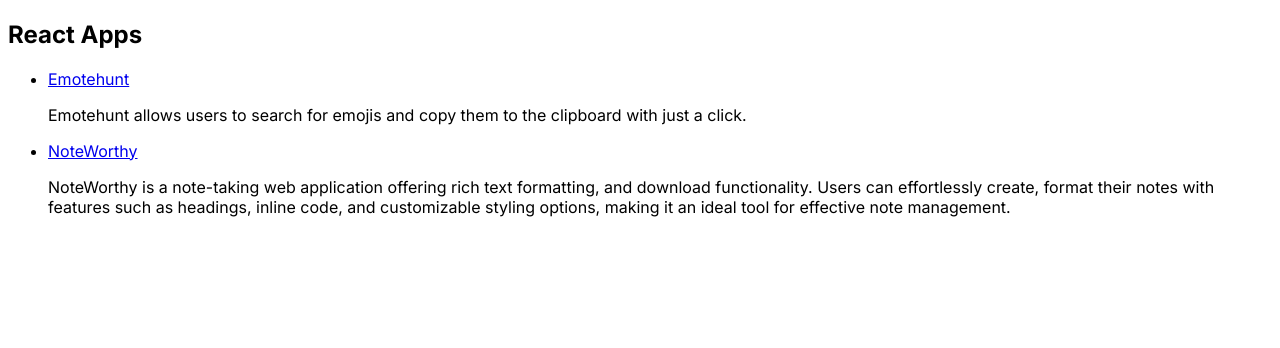
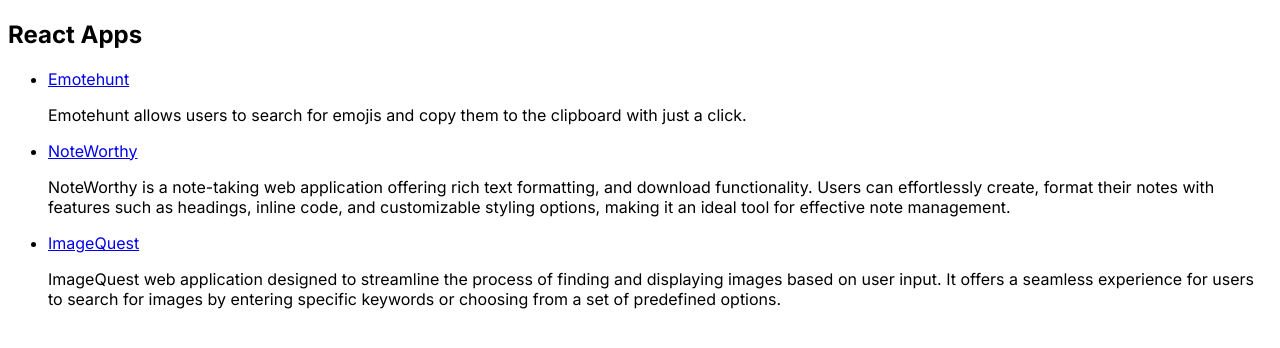
Before and after one commit to jagdishpatil02/jagdishpatil02.github.io, a plain HTML site: page react/index.html in a window 1280 px wide. Drawn offline with Linux system fonts and the light colour scheme.

Commit message:
image quest project link added

```diff
--- a/react/index.html
+++ b/react/index.html
@@ -33,6 +33,13 @@
                 effective note management.
             </p>
         </li>
+        <li><a href="https://jagdishpatil02.github.io/react/imagequest/" target="_blank">ImageQuest</a>
+            <p>ImageQuest web application designed to streamline the process of finding and displaying images based on
+                user
+                input. It offers a seamless experience for users to search for images by entering specific keywords or
+                choosing from a set of predefined options.</p>
+        </li>
+
 
     </ul>
 </body>
```
